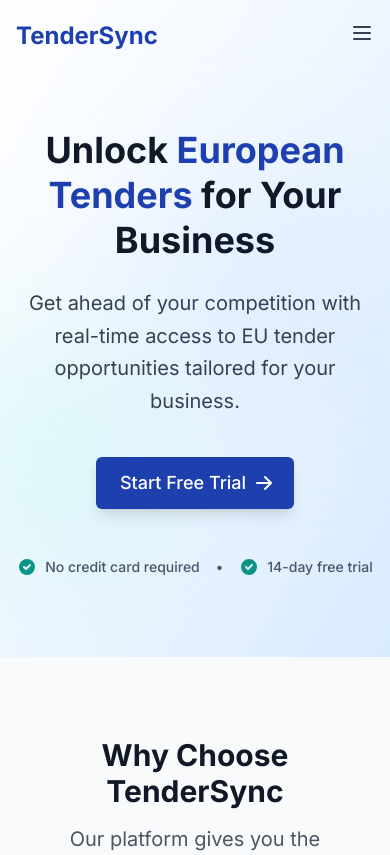
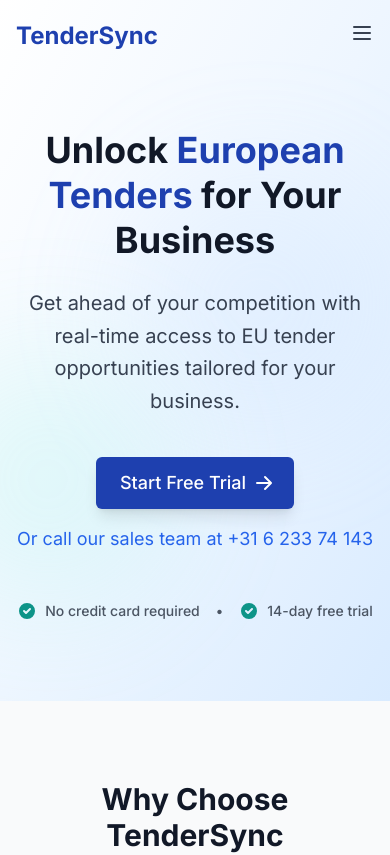
Before and after one commit to pesl98/tenderSync_landing, a React (Vite) app: page / in a window 390 px wide. Shown: the top 855 px of the page. Built offline with nearby package versions, Linux system fonts and the light colour scheme; no server answers; the database is empty.

Commit message:
add phone t0 CTA

```diff
--- a/src/components/PrimaryCTA.tsx
+++ b/src/components/PrimaryCTA.tsx
@@ -7,6 +7,7 @@ type PrimaryCTAProps = {
 
 const PrimaryCTA: React.FC<PrimaryCTAProps> = ({ onClick }) => {
   return (
+    <div className="flex flex-col items-center space-y-4">
       <Button
  variant="primary"
         size="lg"
@@ -28,6 +29,15 @@ const PrimaryCTA: React.FC<PrimaryCTAProps> = ({ onClick }) => {
  </svg>
         </span>
       </Button>
+      <a
+        href="tel:+31623374143"
+        className="text-lg text-blue-600 hover:underline dark:text-blue-400"
+        aria-label="Call our sales team"
+
+        >
+        Or call our sales team at +31 6 233 74 143
+      </a>
+    </div>
   );
 };
 
```
Lines whose indentation alone changed are shown as unchanged.
